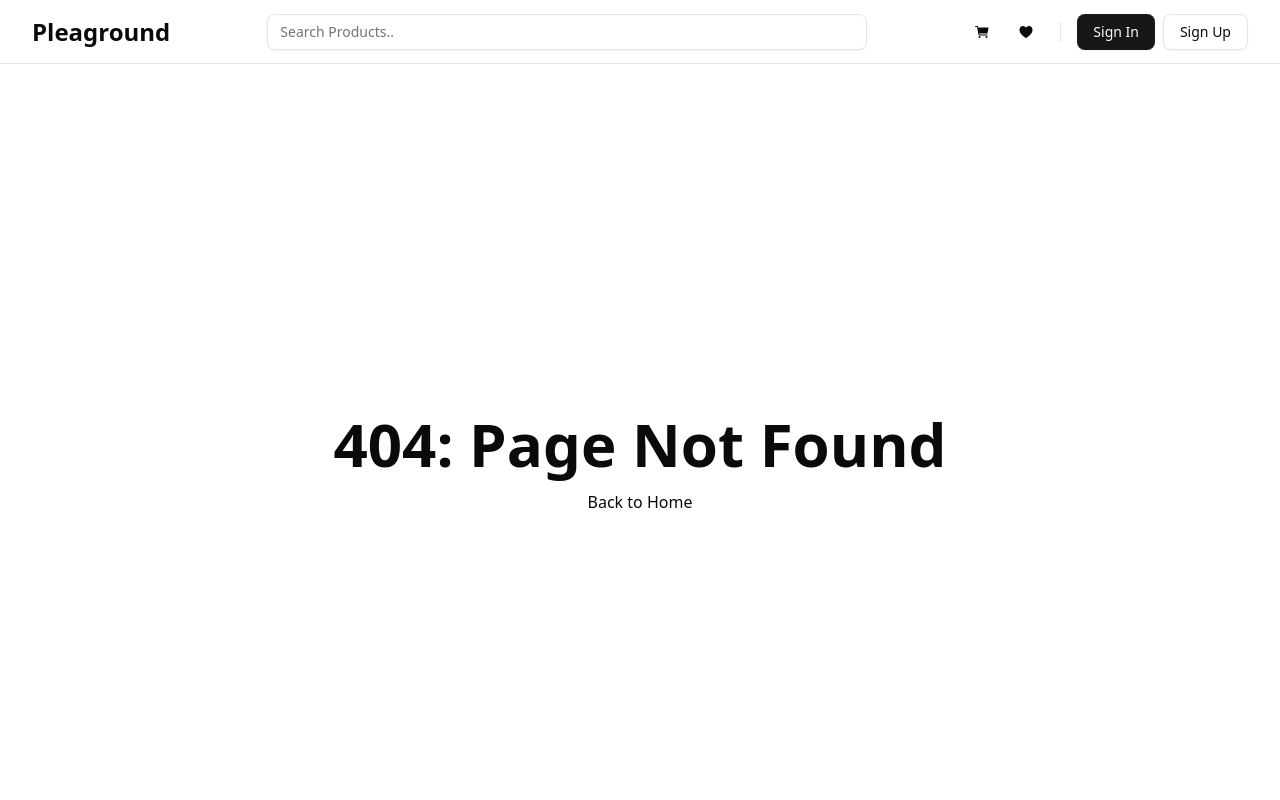
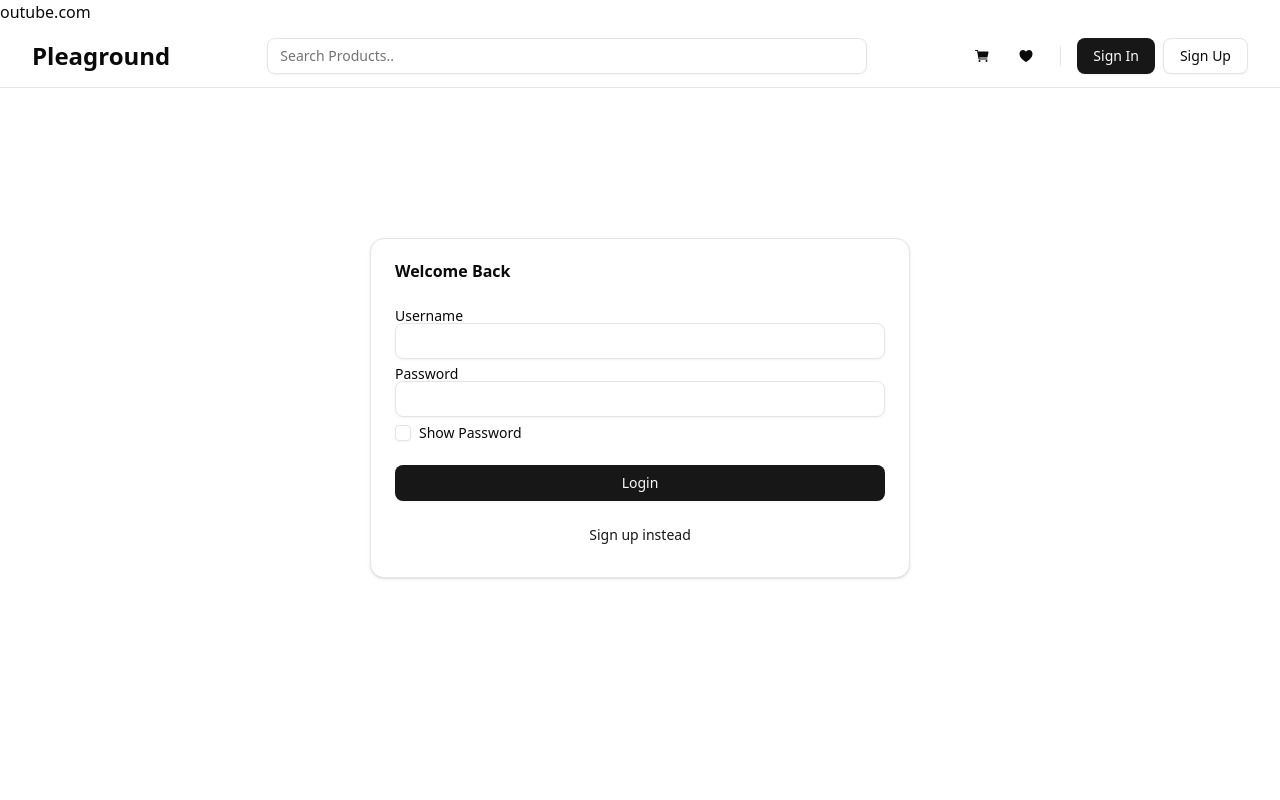
Before and after one commit to Adicondro/pleaground-ecommerce-reactredux, a React (Vite) app: page /login in a window 1280 px wide. Before the commit this address had no page. Shown: the top 800 px of the page. Built offline with nearby package versions, Linux system fonts and the light colour scheme.

Commit message:
feat: add form feature component and validation

```diff
--- a/src/App.jsx
+++ b/src/App.jsx
@@ -5,14 +5,17 @@ import { Routes, Route } from "react-router-dom";
 import Header from "./components/Header";
 import Footer from "./components/Footer";
 import NotFoundPage from "./pages/NotFoundPage";
+import LoginPage from "./pages/LoginPage";
 
 function App() {
   return (
-    <>
+    <>outube.com
+
       <Header />
       <Routes>
         <Route path="/" Component={HomePage} />
         <Route path="/cart" Component={CartPage} />
+        <Route path="/login" Component={LoginPage}></Route>
         <Route path="*" Component={NotFoundPage} />
       </Routes>
       <Footer />
--- /dev/null
+++ b/src/components/ui/card.jsx
@@ -0,0 +1,101 @@
+import * as React from "react"
+
+import { cn } from "@/lib/utils"
+
+function Card({
+  className,
+  ...props
+}) {
+  return (
+    (<div
+      data-slot="card"
+      className={cn(
+        "bg-card text-card-foreground flex flex-col gap-6 rounded-xl border py-6 shadow-sm",
+        className
+      )}
+      {...props} />)
+  );
+}
+
+function CardHeader({
+  className,
+  ...props
+}) {
+  return (
+    (<div
+      data-slot="card-header"
+      className={cn(
+        "@container/card-header grid auto-rows-min grid-rows-[auto_auto] items-start gap-1.5 px-6 has-data-[slot=card-action]:grid-cols-[1fr_auto] [.border-b]:pb-6",
+        className
+      )}
+      {...props} />)
+  );
+}
+
+function CardTitle({
+  className,
+  ...props
+}) {
+  return (
+    (<div
+      data-slot="card-title"
+      className={cn("leading-none font-semibold", className)}
+      {...props} />)
+  );
+}
+
+function CardDescription({
+  className,
+  ...props
+}) {
+  return (
+    (<div
+      data-slot="card-description"
+      className={cn("text-muted-foreground text-sm", className)}
+      {...props} />)
+  );
+}
+
+function CardAction({
+  className,
+  ...props
+}) {
+  return (
+    (<div
+      data-slot="card-action"
+      className={cn(
+        "col-start-2 row-span-2 row-start-1 self-start justify-self-end",
+        className
+      )}
+      {...props} />)
+  );
+}
+
+function CardContent({
+  className,
+  ...props
+}) {
+  return (<div data-slot="card-content" className={cn("px-6", className)} {...props} />);
+}
+
+function CardFooter({
+  className,
+  ...props
+}) {
+  return (
+    (<div
+      data-slot="card-footer"
+      className={cn("flex items-center px-6 [.border-t]:pt-6", className)}
+      {...props} />)
+  );
+}
+
+export {
+  Card,
+  CardHeader,
+  CardFooter,
+  CardTitle,
+  CardAction,
+  CardDescription,
+  CardContent,
+}
--- /dev/null
+++ b/src/components/ui/checkbox.jsx
@@ -0,0 +1,28 @@
+import * as React from "react"
+import * as CheckboxPrimitive from "@radix-ui/react-checkbox"
+import { CheckIcon } from "lucide-react"
+
+import { cn } from "@/lib/utils"
+
+function Checkbox({
+  className,
+  ...props
+}) {
+  return (
+    (<CheckboxPrimitive.Root
+      data-slot="checkbox"
+      className={cn(
+        "peer border-input dark:bg-input/30 data-[state=checked]:bg-primary data-[state=checked]:text-primary-foreground dark:data-[state=checked]:bg-primary data-[state=checked]:border-primary focus-visible:border-ring focus-visible:ring-ring/50 aria-invalid:ring-destructive/20 dark:aria-invalid:ring-destructive/40 aria-invalid:border-destructive size-4 shrink-0 rounded-[4px] border shadow-xs transition-shadow outline-none focus-visible:ring-[3px] disabled:cursor-not-allowed disabled:opacity-50",
+        className
+      )}
+      {...props}>
+      <CheckboxPrimitive.Indicator
+        data-slot="checkbox-indicator"
+        className="flex items-center justify-center text-current transition-none">
+        <CheckIcon className="size-3.5" />
+      </CheckboxPrimitive.Indicator>
+    </CheckboxPrimitive.Root>)
+  );
+}
+
+export { Checkbox }
--- /dev/null
+++ b/src/components/ui/form.jsx
@@ -0,0 +1,143 @@
+import * as React from "react"
+import { Slot } from "@radix-ui/react-slot"
+import { Controller, FormProvider, useFormContext, useFormState } from "react-hook-form";
+
+import { cn } from "@/lib/utils"
+import { Label } from "@/components/ui/label"
+
+const Form = FormProvider
+
+const FormFieldContext = React.createContext({})
+
+const FormField = (
+  {
+    ...props
+  }
+) => {
+  return (
+    (<FormFieldContext.Provider value={{ name: props.name }}>
+      <Controller {...props} />
+    </FormFieldContext.Provider>)
+  );
+}
+
+const useFormField = () => {
+  const fieldContext = React.useContext(FormFieldContext)
+  const itemContext = React.useContext(FormItemContext)
+  const { getFieldState } = useFormContext()
+  const formState = useFormState({ name: fieldContext.name })
+  const fieldState = getFieldState(fieldContext.name, formState)
+
+  if (!fieldContext) {
+    throw new Error("useFormField should be used within <FormField>")
+  }
+
+  const { id } = itemContext
+
+  return {
+    id,
+    name: fieldContext.name,
+    formItemId: `${id}-form-item`,
+    formDescriptionId: `${id}-form-item-description`,
+    formMessageId: `${id}-form-item-message`,
+    ...fieldState,
+  }
+}
+
+const FormItemContext = React.createContext({})
+
+function FormItem({
+  className,
+  ...props
+}) {
+  const id = React.useId()
+
+  return (
+    (<FormItemContext.Provider value={{ id }}>
+      <div data-slot="form-item" className={cn("grid gap-2", className)} {...props} />
+    </FormItemContext.Provider>)
+  );
+}
+
+function FormLabel({
+  className,
+  ...props
+}) {
+  const { error, formItemId } = useFormField()
+
+  return (
+    (<Label
+      data-slot="form-label"
+      data-error={!!error}
+      className={cn("data-[error=true]:text-destructive", className)}
+      htmlFor={formItemId}
+      {...props} />)
+  );
+}
+
+function FormControl({
+  ...props
+}) {
+  const { error, formItemId, formDescriptionId, formMessageId } = useFormField()
+
+  return (
+    (<Slot
+      data-slot="form-control"
+      id={formItemId}
+      aria-describedby={
+        !error
+          ? `${formDescriptionId}`
+          : `${formDescriptionId} ${formMessageId}`
+      }
+      aria-invalid={!!error}
+      {...props} />)
+  );
+}
+
+function FormDescription({
+  className,
+  ...props
+}) {
+  const { formDescriptionId } = useFormField()
+
+  return (
+    (<p
+      data-slot="form-description"
+      id={formDescriptionId}
+      className={cn("text-muted-foreground text-sm", className)}
+      {...props} />)
+  );
+}
+
+function FormMessage({
+  className,
+  ...props
+}) {
+  const { error, formMessageId } = useFormField()
+  const body = error ? String(error?.message ?? "") : props.children
+
+  if (!body) {
+    return null
+  }
+
+  return (
+    (<p
+      data-slot="form-message"
+      id={formMessageId}
+      className={cn("text-destructive text-sm", className)}
+      {...props}>
+      {body}
+    </p>)
+  );
+}
+
+export {
+  useFormField,
+  Form,
+  FormItem,
+  FormLabel,
+  FormControl,
+  FormDescription,
+  FormMessage,
+  FormField,
+}
--- /dev/null
+++ b/src/components/ui/label.jsx
@@ -0,0 +1,23 @@
+"use client"
+
+import * as React from "react"
+import * as LabelPrimitive from "@radix-ui/react-label"
+
+import { cn } from "@/lib/utils"
+
+function Label({
+  className,
+  ...props
+}) {
+  return (
+    (<LabelPrimitive.Root
+      data-slot="label"
+      className={cn(
+        "flex items-center gap-2 text-sm leading-none font-medium select-none group-data-[disabled=true]:pointer-events-none group-data-[disabled=true]:opacity-50 peer-disabled:cursor-not-allowed peer-disabled:opacity-50",
+        className
+      )}
+      {...props} />)
+  );
+}
+
+export { Label }
--- /dev/null
+++ b/src/pages/LoginPage.jsx
@@ -0,0 +1,87 @@
+import React from "react";
+import {
+  Card,
+  CardHeader,
+  CardTitle,
+  CardContent,
+  CardFooter,
+} from "@/components/ui/card";
+import { Input } from "@/components/ui/input";
+import { Label } from "@/components/ui/label";
+import { Checkbox } from "@/components/ui/checkbox";
+import { Button } from "@/components/ui/button";
+import { useState } from "react";
+import { useForm } from "react-hook-form";
+import {
+  Form,
+  FormItem,
+  FormMessage,
+  FormLabel,
+  FormField,
+} from "@/components/ui/form";
+
+const LoginPage = () => {
+  const form = useForm({
+    defaultValues: {
+      username: "",
+      password: "",
+    },
+  });
+
+  // const [inputUsername, setInputUsername] = useState("");
+  // const [inputPassword, setInputPassword] = useState("");
+
+  const [isChecked, setIsChecked] = useState(false);
+
+  return (
+    <main className="px-4 container py-8 flex flex-col justify-center max-w-screen items-center h-[80vh]">
+      <Form {...form}>
+        <form className="w-full max-w-[540px]">
+          <Card>
+            <CardHeader>
+              <CardTitle>Welcome Back</CardTitle>
+            </CardHeader>
+            <CardContent className="flex flex-col gap-2">
+              <div>
+                <Label htmlFor="username">Username</Label>
+                <Input
+                  // onChange={(event) => {
+                  //   setInputUsername(event.target.value);
+                  // }}
+                  id="username"
+                />
+              </div>
+
+              <div>
+                <Label htmlFor="password">Password</Label>
+                <Input
+                  // onChange={(event) => {
+                  //   setInputPassword(event.target.value);
+                  // }}
+                  id="password"
+                  type={isChecked ? "text" : "password"}
+                ></Input>
+              </div>
+
+              <div className="flex items-center space-x-2">
+                <Checkbox
+                  onCheckedChange={(checked) => setIsChecked(checked)}
+                  id="show-password"
+                />
+                <Label htmlFor="show-password">Show Password</Label>
+              </div>
+            </CardContent>
+            <CardFooter>
+              <div className="flex flex-col space-y-4 w-full">
+                <Button>Login</Button>
+                <Button variant="link">Sign up instead</Button>
+              </div>
+            </CardFooter>
+          </Card>
+        </form>
+      </Form>
+    </main>
+  );
+};
+
+export default LoginPage;
```
Also changed, not shown: package.json (+7 -2 lines), 1 other file (tests, documents, lock files or other folders).
